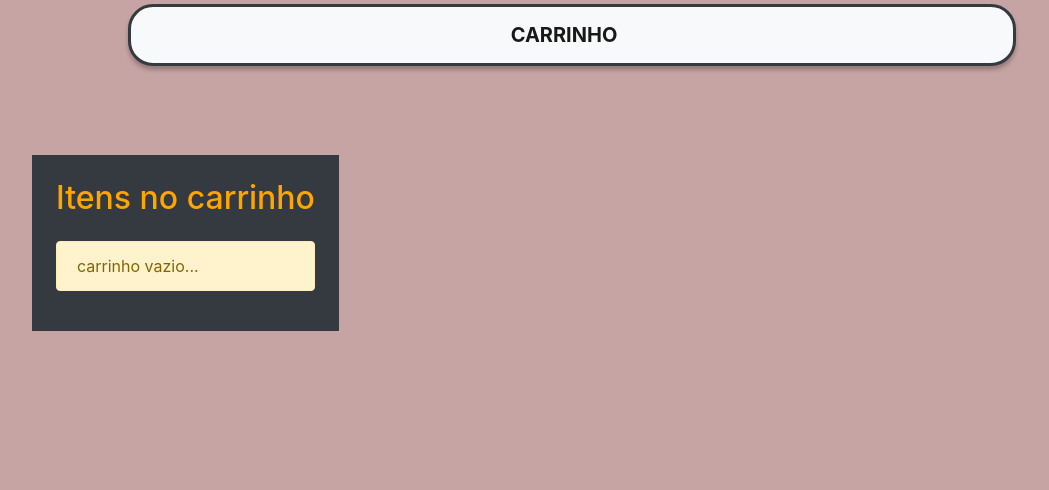
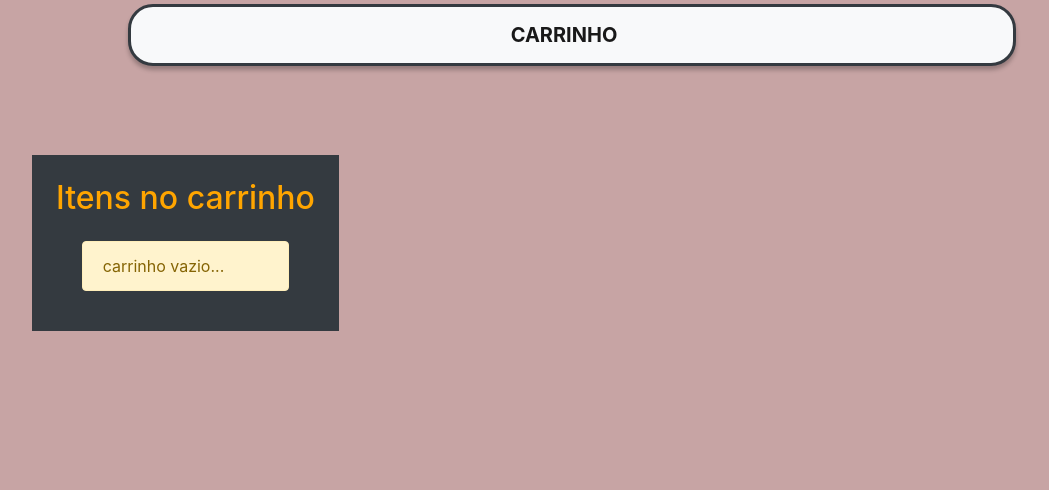
Before and after one commit to Gahkkkj/carrinho-PI, a PHP site: page /carrinho/view_carrinho.php in a window 1280 px wide. Shown: the part 200-690 px from the top of the page, without its empty margins (68-1117 px from the left). Run offline with PHP 8.4, Linux system fonts and the light colour scheme; some web fonts are replaced.

Commit message:
Update view_carrinho.php

```diff
--- a/carrinho/view_carrinho.php
+++ b/carrinho/view_carrinho.php
@@ -27,13 +27,12 @@ $cart = new Cart();
 			<div class="row">
 				<div class="d-flex col-8">
 					<div class="bg-dark p-4">
-						<h2 class='mb-4 text-center' style="color:orange ">Itens no carrinho</h2>
+						<h2 class='mb-4 text-center justify-content-center' style="color:orange ">Itens no carrinho</h2>
 						<?php if ($cart->get_cart_total() > 0) : ?>
 							<table class='table flex-shrink-1  table-grid table-striped table-responsive-mb table-bordered table-hover table-dark'>
 								<thead>
-									<tr>
+									<tr class="thead-light">
 										<th colspan='2' class='text-center'>Produto</th>
-
 										<th>preço</th>
 										<th>Quantidade</th>
 										<th>Total</th>
@@ -61,28 +60,29 @@ $cart = new Cart();
 								</tbody>
 							</table>
 							<a href='index.php'>
-								<button type="button" href='index.php' class="btn-continue	 fas fa-shopping-bag"><br>Continue comprando</button>
+								<button type="button" href='index.php' class="btn-continue	fas fa-shopping-bag">Continue comprando</button>
 							</a>
 					</div>
 
-					<div class="col-5">
+					<div class="d-flex  col-5">
 						<div class="cart-summary">
 							<div style="font-weight: 900; ">
 								<div class="text-center" style="font-size: 24px; color: rgb(0, 0, 0);">Total</div>
 								<div class=" font-weight-bold text-center" style=" font-size: 20px;">Total: <span>R$<span id='total'><?php echo $cart->get_cart_total(); ?></span></div>
 								<a href='checkout.php'>
-									<button type="button" class='btn-Comprar'>Comprar<span> (<?php echo $cart->get_cart_count(); ?>)</span></button>
+									<button type="button" class='btn-Comprar'>Comprar <span>(<?php echo $cart->get_cart_count(); ?>)</span></button>
 								</a>
 							</div>
 						</div>
-					<?php else : ?>
-						<div class='alert alert-warning alert-dismissible fade show'>carrinho vazio...</div>
-					<?php endif; ?>
+
 					</div>
 				</div>
 			</div>
 		</div>
-
+	<?php else : ?>
+		<div class="d-flex justify-content-center">
+		<div class='alert alert-warning alert-dismissible fade show'>carrinho vazio...</div>
+	<?php endif; ?>
 
 	</section>
 
```
